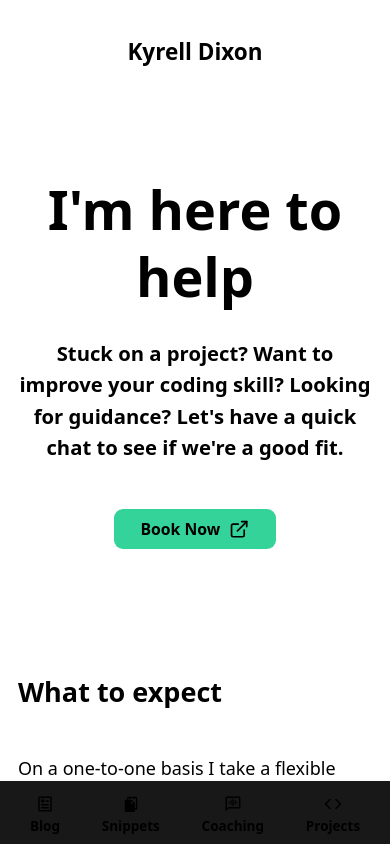
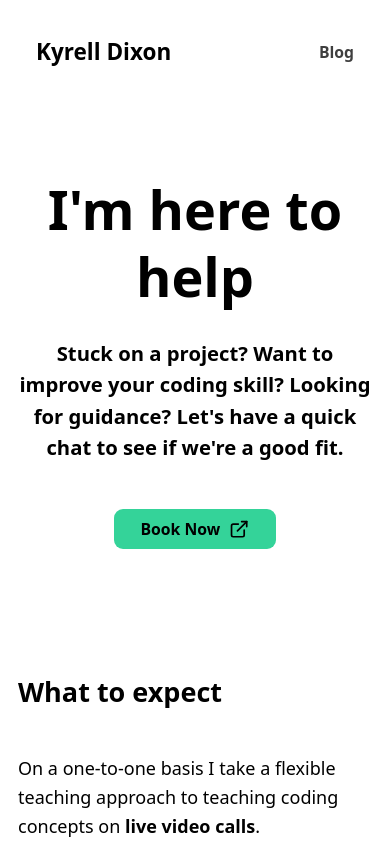
Before and after one commit to kyrelldixon/kyrelldixon.com, a Next.js app: page /coaching in a window 390 px wide. Shown: the top 844 px of the page. Built offline with nearby package versions, Linux system fonts and the light colour scheme; a web font is replaced by a local one; what @tailwindcss/typography would draw is missing.

Commit message:
feat: Remove navigation to projects, coaching, snippets

```diff
--- a/components/header.js
+++ b/components/header.js
@@ -6,14 +6,14 @@ export default function Header({ navLinks }) {
 
   return (
     <header className="inset-x-0 top-0 z-10 px-8 py-8">
-      <div className="flex items-center justify-center max-w-4xl mx-auto text-center md:justify-between md:text-left">
+      <div className="flex items-center justify-between max-w-4xl mx-auto text-left">
         <Link href="/">
           <a title="Go to Homepage">
             <h1 className="text-xl font-bold">Kyrell Dixon</h1>
           </a>
         </Link>
-        <nav className="">
-          <ul className="hidden space-x-6 text-sm font-semibold md:flex">
+        <nav>
+          <ul className="flex space-x-6 text-sm font-semibold">
             {navLinks.map(({ title, href }, i) => (
               <li
                 className={`transition duration-200 ease-in-out ${
--- a/components/page-layout.js
+++ b/components/page-layout.js
@@ -3,12 +3,7 @@ import Alert from "./alert";
 import MobileNav from "./mobile-nav";
 import Footer from "./footer";
 
-const navLinks = [
-  { title: "Blog", href: "/", icon: "blog" },
-  { title: "Snippets", href: "/snippets", icon: "snippet" },
-  { title: "Coaching", href: "/coaching", icon: "video-chat" },
-  { title: "Projects", href: "/projects", icon: "code" },
-];
+const navLinks = [{ title: "Blog", href: "/", icon: "blog" }];
 
 export default function PageLayout({ children, preview = false }) {
   return (
@@ -16,7 +11,6 @@ export default function PageLayout({ children, preview = false }) {
       {preview && <Alert preview={preview} />}
       <Header navLinks={navLinks} />
       {children}
-      <MobileNav navLinks={navLinks} />
       <Footer />
     </div>
   );
--- a/pages/blog/[slug].js
+++ b/pages/blog/[slug].js
@@ -21,7 +21,7 @@ export default function BlogPost({ mdxSource, frontMatter }) {
           </h1>
           <p className="mb-6 text-lg leading-snug md:text-xl">{excerpt}</p>
         </header>
-        <main className="prose prose-lg">{content}</main>
+        <main className="prose md:prose-lg">{content}</main>
       </article>
       <div className="px-4 py-16">
         <Newsletter />
```
